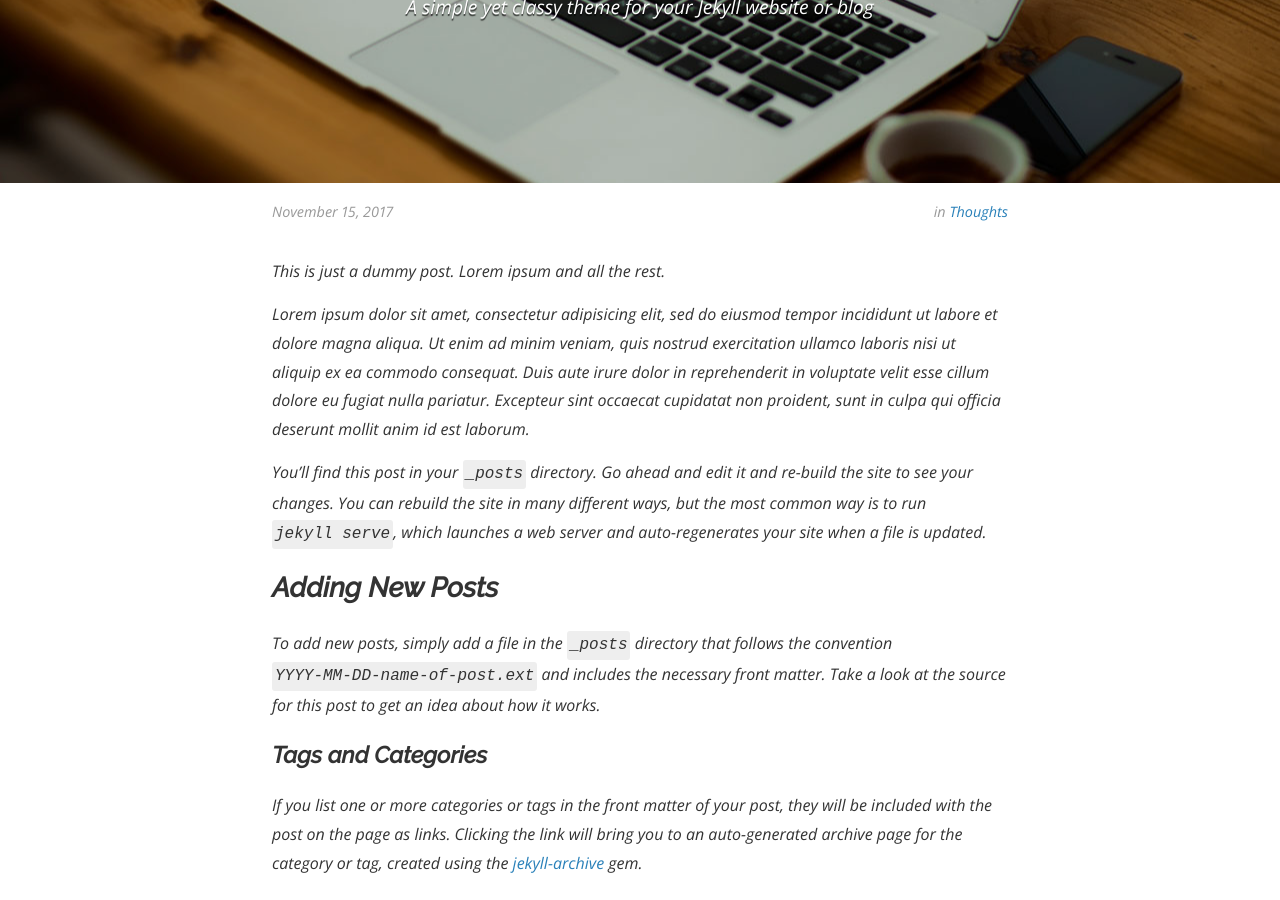
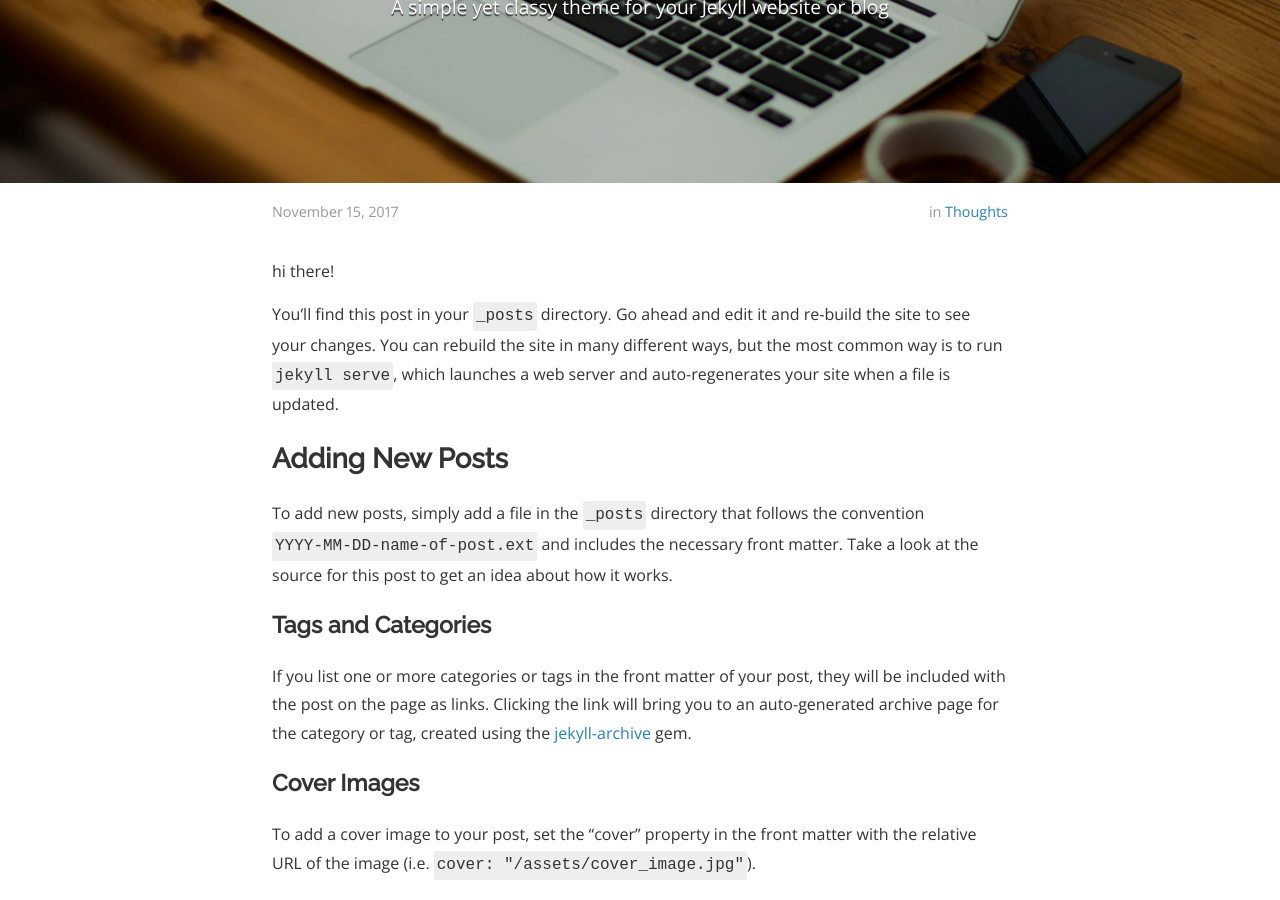
Before and after one commit to ashm8206/ashm8206.github.io, a Jekyll site: the page built from _posts/2017-11-15-FirstPost.markdown, in a window 1280 px wide and 900 px high, scrolled down 320 px. Built offline with Jekyll 4.4.1, drawn with Linux system fonts in a browser that asks for light colours; nearby versions of some CDN libraries; comment, search, counter and statistics services are not loaded; some of the changed text lies outside the part shown.

```diff
--- a/_config.yml
+++ b/_config.yml
@@ -40,11 +40,11 @@ jekyll-archives:
     category: '/category/:name/'
     tag: '/tag/:name/'
 
-# Disqus comments
-# disqus_shortname: bencentra
+# DISQUS
+disqus_shortname: aishwaryamali
 
 # Google analytics
-# ga_tracking_id: "UA-XXXX-1"
+ga_tracking_id: "UA-109843572-1"
 
 # Category descriptions (for archive pages)
 descriptions:
--- a/_layouts/post.html
+++ b/_layouts/post.html
@@ -7,7 +7,7 @@ layout: default
   <div class="scrim {% if page.cover %}has-cover{% endif %}">
     <header class="post-header">
       <h1 class="title">{{ page.title }}</h1>
-	{% if page.subtitle %}<p class="subtitle"><i>{{ page.subtitle }}<i></p>{% endif %}
+	{% if page.subtitle %}<p class="subtitle">{{ page.subtitle }}</p>{% endif %}
       {% if page.author %}<p class="info">by <strong>{{ page.author }}</strong></p>{% endif %}
     </header>
   </div>
--- a/_posts/2017-11-15-FirstPost.markdown
+++ b/_posts/2017-11-15-FirstPost.markdown
@@ -8,14 +8,7 @@ cover: "/assets/header_image4.jpg"
 subtitle : "A simple yet classy theme for your Jekyll website or blog"
 ---
 
-This is just a dummy post. Lorem ipsum and all the rest.
-
-Lorem ipsum dolor sit amet, consectetur adipisicing elit, sed do eiusmod
-tempor incididunt ut labore et dolore magna aliqua. Ut enim ad minim veniam,
-quis nostrud exercitation ullamco laboris nisi ut aliquip ex ea commodo
-consequat. Duis aute irure dolor in reprehenderit in voluptate velit esse
-cillum dolore eu fugiat nulla pariatur. Excepteur sint occaecat cupidatat non
-proident, sunt in culpa qui officia deserunt mollit anim id est laborum.
+hi there!
 
 You’ll find this post in your `_posts` directory. Go ahead and edit it and re-build the site to see your changes. You can rebuild the site in many different ways, but the most common way is to run `jekyll serve`, which launches a web server and auto-regenerates your site when a file is updated.
 
--- a/_sass/_layout.scss
+++ b/_sass/_layout.scss
@@ -17,6 +17,7 @@ html, body {
 	margin: 0;
 	padding: 0;
 	width: 100%;
+
 }
 
 ol.default {
--- a/_sass/base/_variables.scss
+++ b/_sass/base/_variables.scss
@@ -1,5 +1,5 @@
 // Google Fonts
-@import url(//fonts.googleapis.com/css?family=Roboto+Slab:400,700,300|Roboto:400,700,300|Open+Sans:300italic,400italic,600italic,700italic,800italic,400,800,700,600,300|Raleway:500,500i|Source+Code+Pro);
+@import url(//fonts.googleapis.com/css?family=Roboto+Slab:400,700,300|Roboto:400,700,300|Open+Sans:300italic,400italic,600italic,700italic,800italic,400,800,700,600,300|Raleway:500|Source+Code+Pro);
 
 // Typography
 $base-font-family: "Open Sans", "Helvetica Neue", "Helvetica", "Roboto", "Arial", sans-serif; // $helvetica;
@@ -7,6 +7,7 @@ $heading-font-family: "Raleway", "Helvetica Neue", "Helvetica", "Arial", sans-se
 
 // Font Sizes
 $base-font-size: $em-base; // 16px
+$font-style:normal;
 
 // Adjust modular scale ratio
 $modular-scale-ratio: $minor-third;
```
Also changed, not shown: other parts of _layouts/post.html (+4 -0 lines).
